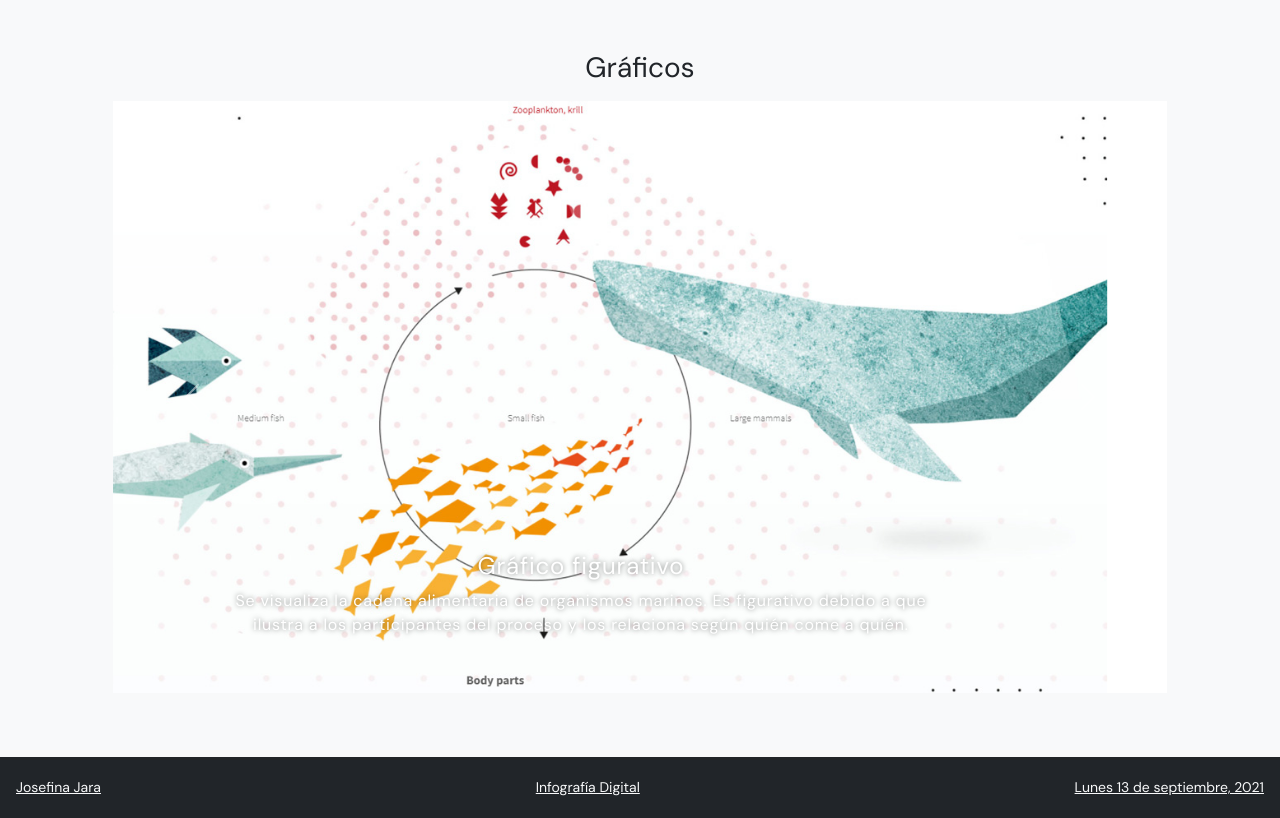
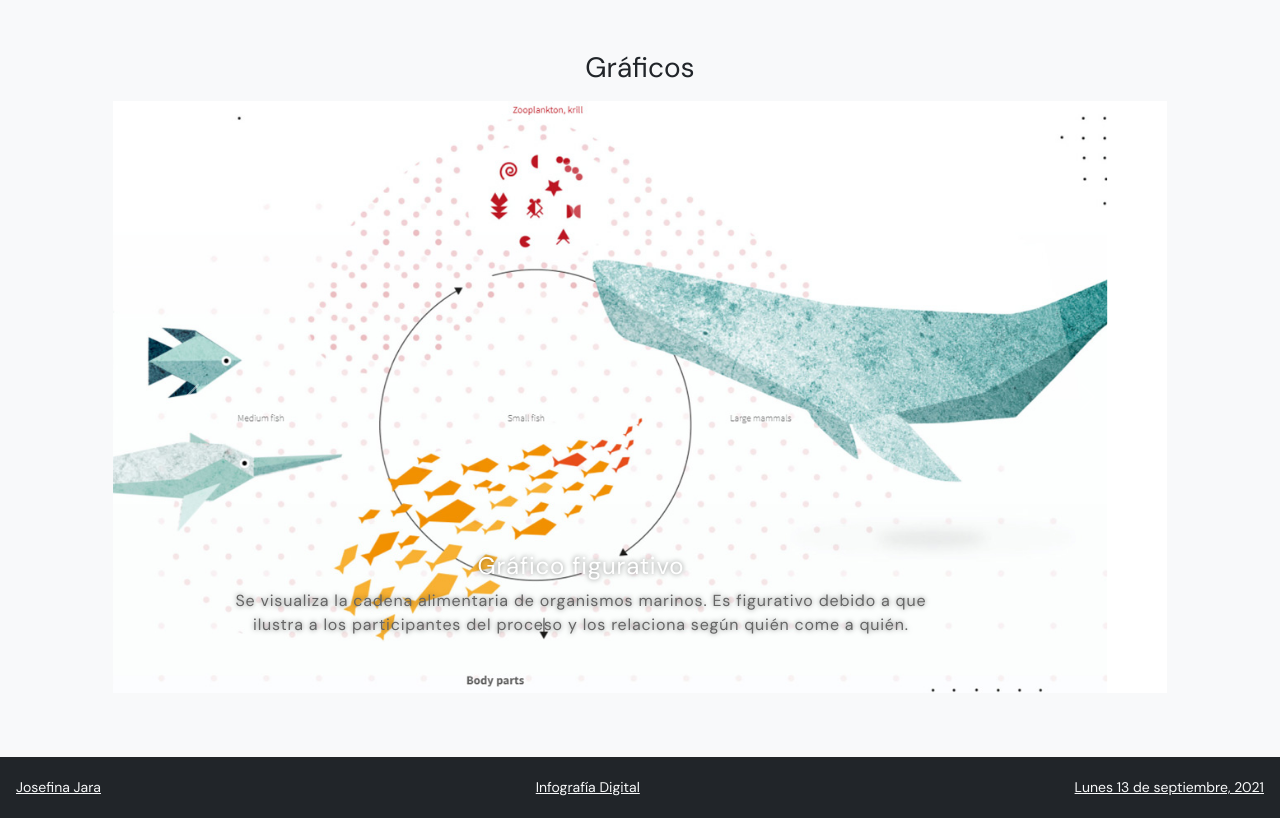
Before and after one commit to josefinaijb/info-digital-05, a plain HTML site: page index.html in a window 1280 px wide. Shown: the part 6366-7184 px from the top of the page. Drawn offline with nearby package versions, Linux system fonts and the light colour scheme.

Commit message:
Update index.html

```diff
--- a/index.html
+++ b/index.html
@@ -94,7 +94,7 @@
                                 <img src="img/img02.jpeg" class="d-block w-100" alt="..." />
                                 <div class="carousel-caption d-none d-md-block">
                                     <h4>Gráfico figurativo</h4>
-                                    <p>Se visualiza la cadena alimentaria de organismos marinos. Es figurativo debido a que ilustra a los participantes del proceso y los relaciona según quién come a quién.</p>
+                                    <p style="color: #656565">Se visualiza la cadena alimentaria de organismos marinos. Es figurativo debido a que ilustra a los participantes del proceso y los relaciona según quién come a quién.</p>
                                 </div>
                             </div>
                             <div class="carousel-item">
```
